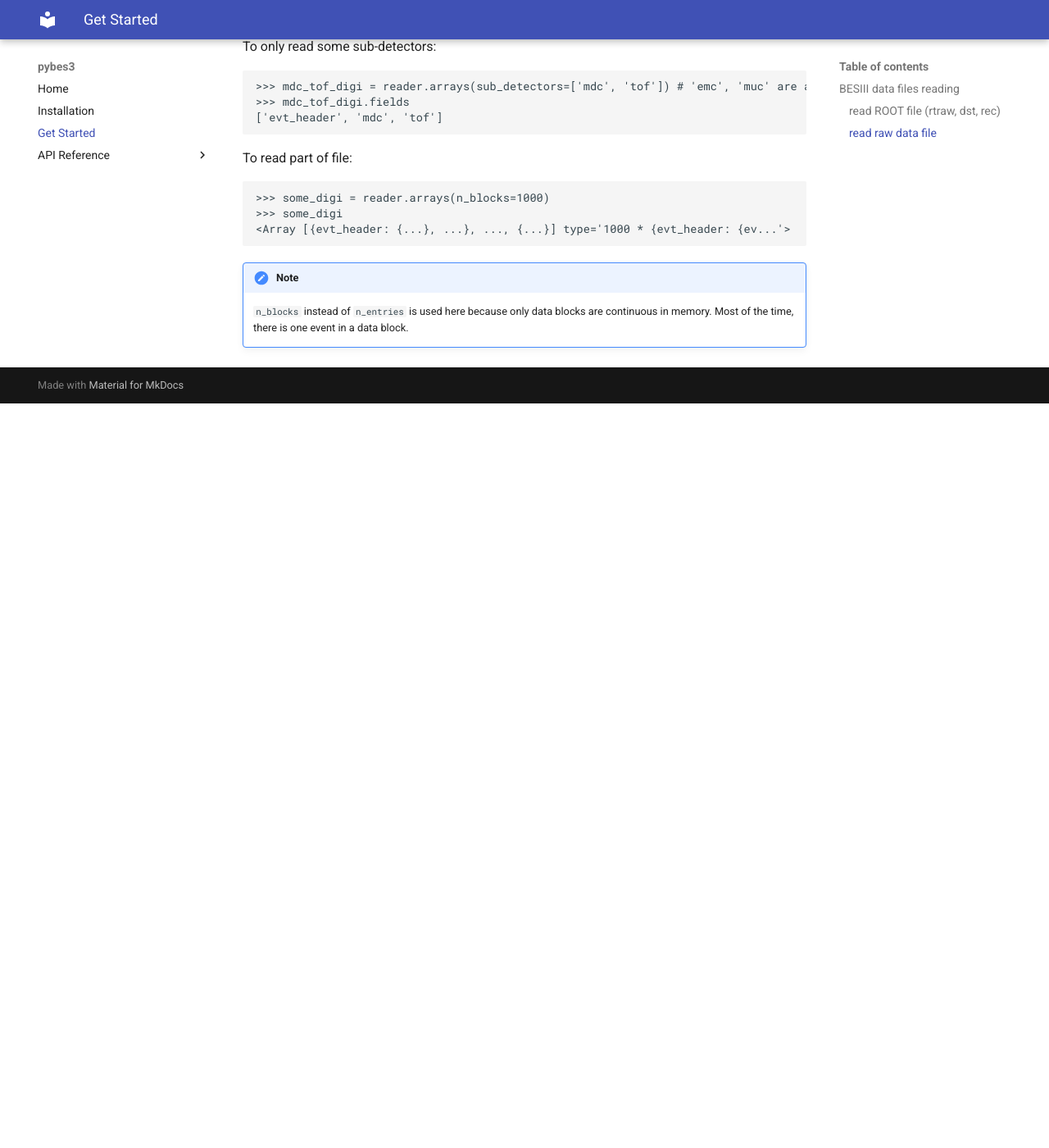
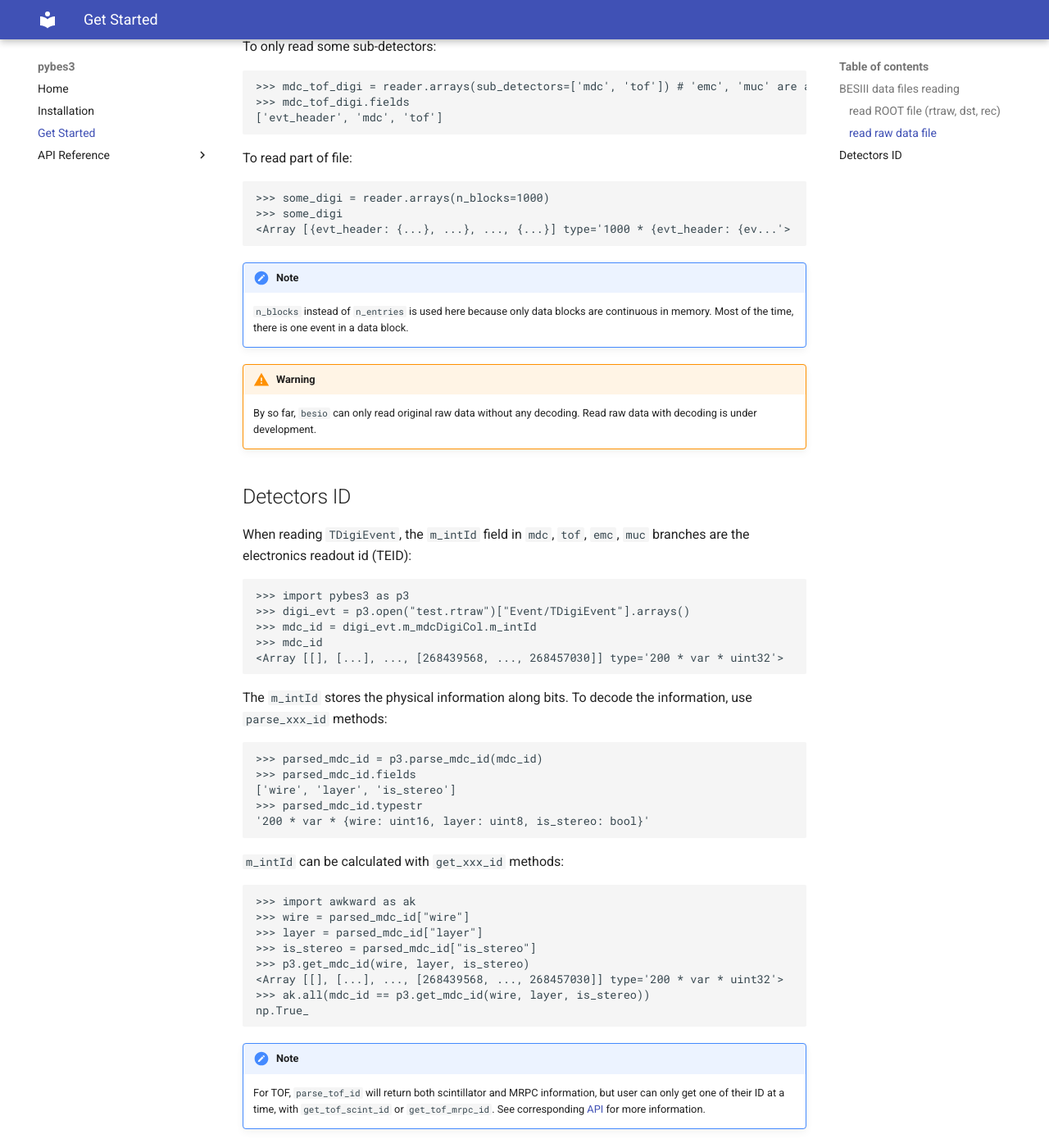
Before and after one commit to mrzimu/pybes3, an MkDocs documentation site: the page built from docs/get-started.md, in a window 1280 px wide and 1400 px high, scrolled down 2317 px. Shown: the whole window at 82% size. Built offline with MkDocs 1.6.1 and Material for MkDocs 9.7.7, drawn with Linux system fonts in a browser that asks for light colours; before the commit the page ends 2809 px from its top, so only the background shows below that; some of the changed text lies outside the part shown.

Commit message:
update docs

````diff
--- a/docs/get-started.md
+++ b/docs/get-started.md
@@ -6,8 +6,8 @@ To make `uproot` know about BES3 ROOT files,  call `pybes3.wrap_uproot()` before
 
 ```python
 >>> import uproot
->>> import pybes3
->>> pybes3.wrap_uproot()
+>>> import pybes3 as p3
+>>> p3.wrap_uproot()
 ```
 
 Then, open file as using `uproot`:
@@ -20,8 +20,8 @@ Then, open file as using `uproot`:
 There is a shorthand:
 
 ```python
->>> import pybes3
->>> f = pybes3.open("test.rtraw") # will automatically call `pybes3.wrap_uproot()`
+>>> import pybes3 as p3
+>>> f = p3.open("test.rtraw") # will automatically call `pybes3.wrap_uproot()`
 >>> evt = f["Event"]
 ```
 
@@ -93,8 +93,8 @@ or you can retrieve branches from `mc_evt`:
 BES3 raw data files contain only digits information. To read a raw data file, use `pybes3.open_raw`:
 
 ```python
->>> import pybes3
->>> reader = pybes3.open_raw("/bes3fs/offline/data/raw/round17/231117/run_0079017_All_file001_SFO-1.raw")
+>>> import pybes3 as p3
+>>> reader = p3.open_raw("/bes3fs/offline/data/raw/round17/231117/run_0079017_All_file001_SFO-1.raw")
 >>> reader
 BesRawReader
 - File: /bes3fs/offline/data/raw/round17/231117/run_0079017_All_file001_SFO-1.raw
@@ -133,3 +133,46 @@ To read part of file:
 
 !!! note
     `n_blocks` instead of `n_entries` is used here because only data blocks are continuous in memory. Most of the time, there is one event in a data block.
+
+!!! warning
+    By so far, `besio` can only read original raw data without any decoding. Read raw data with decoding is under development.
+
+
+
+## Detectors ID
+
+When reading `TDigiEvent`, the `m_intId` field in `mdc`, `tof`, `emc`, `muc` branches are the electronics readout id (TEID):
+
+```python
+>>> import pybes3 as p3
+>>> digi_evt = p3.open("test.rtraw")["Event/TDigiEvent"].arrays()
+>>> mdc_id = digi_evt.m_mdcDigiCol.m_intId
+>>> mdc_id
+<Array [[], [...], ..., [268439568, ..., 268457030]] type='200 * var * uint32'>
+```
+
+The `m_intId` stores the physical information along bits. To decode the information, use `parse_xxx_id` methods:
+
+```python
+>>> parsed_mdc_id = p3.parse_mdc_id(mdc_id)
+>>> parsed_mdc_id.fields
+['wire', 'layer', 'is_stereo']
+>>> parsed_mdc_id.typestr
+'200 * var * {wire: uint16, layer: uint8, is_stereo: bool}'
+```
+
+`m_intId` can be calculated with `get_xxx_id` methods:
+
+```python
+>>> import awkward as ak
+>>> wire = parsed_mdc_id["wire"]
+>>> layer = parsed_mdc_id["layer"]
+>>> is_stereo = parsed_mdc_id["is_stereo"]
+>>> p3.get_mdc_id(wire, layer, is_stereo)
+<Array [[], [...], ..., [268439568, ..., 268457030]] type='200 * var * uint32'>
+>>> ak.all(mdc_id == p3.get_mdc_id(wire, layer, is_stereo))
+np.True_
+```
+
+!!! note
+    For TOF, `parse_tof_id` will return both scintillator and MRPC information, but user can only get one of their ID at a time, with `get_tof_scint_id` or `get_tof_mrpc_id`. See corresponding [API](api/pybes3.detectors.identify.md#pybes3.detectors.identify.get_tof_scint_id) for more information.
````
Also changed, not shown: CHANGELOG.md (+4 -0 lines), src/pybes3/__init__.py (+14 -1 lines), 2 other files.
